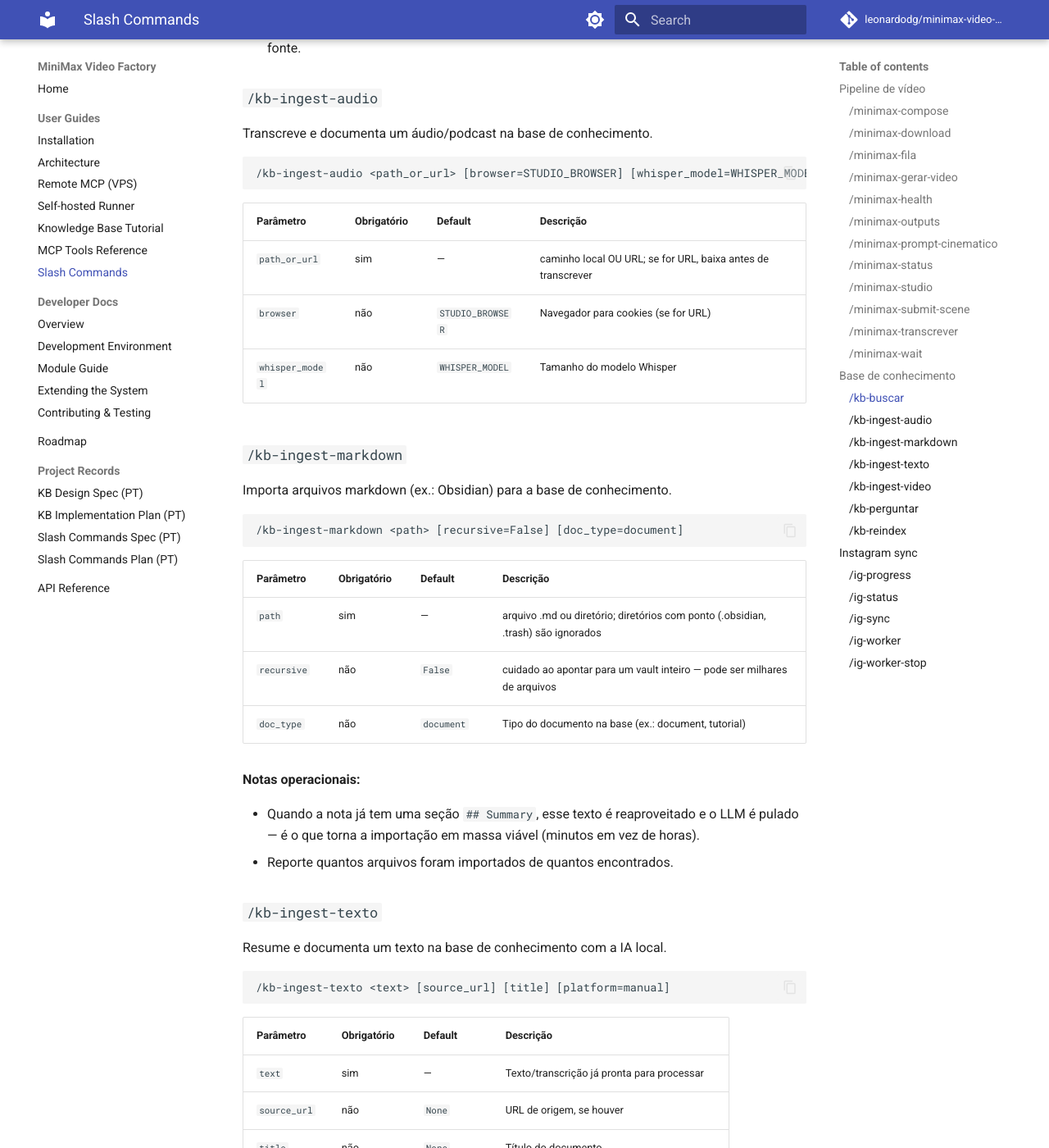
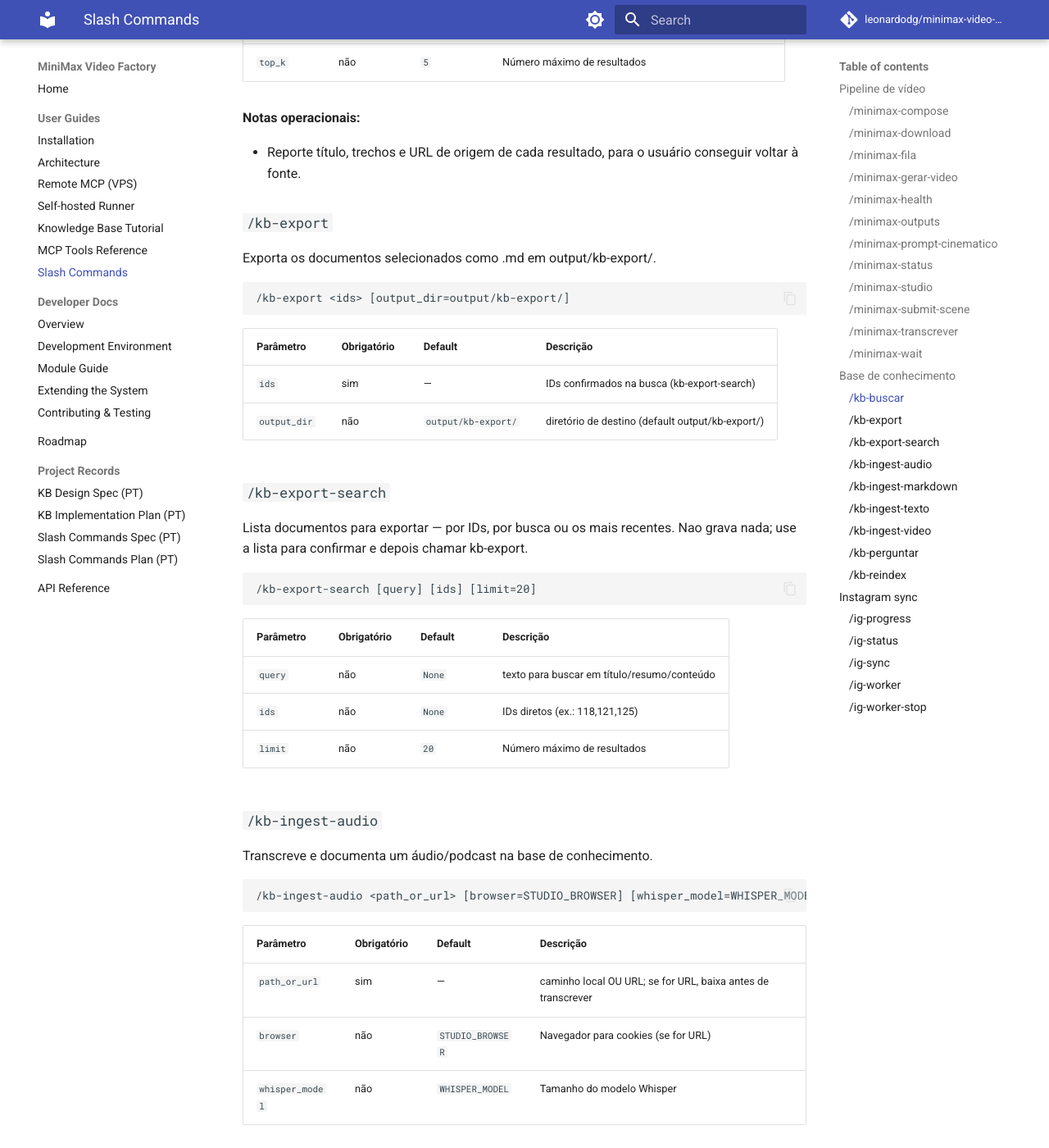
Before and after one commit to leonardodg/minimax-video-factory, an MkDocs documentation site: the page built from docs/COMMANDS.md, in a window 1280 px wide and 1400 px high, scrolled down 9277 px. Shown: the whole window at 82% size. Built offline with MkDocs 1.6.1 and Material for MkDocs 9.7.7, drawn with Linux system fonts in a browser that asks for light colours; comment, search, counter and statistics services are not loaded; some of the changed text lies outside the part shown.

Commit message:
feat: kb-export-search and kb-export MCP tools (24 -> 26 tools)

````diff
--- a/docs/COMMANDS.md
+++ b/docs/COMMANDS.md
@@ -15,6 +15,8 @@ Os comandos `kb-*` só funcionam contra o servidor **host** (`minimax-knowledge-
 | `/ig-worker` | `ig_worker_start` | Envia o comando 'start' ao daemon ig-worker (retoma o consumo da fila) |
 | `/ig-worker-stop` | `ig_worker_stop` | Envia o comando 'stop' ao daemon ig-worker (pausa o consumo da fila) |
 | `/kb-buscar` | `knowledge_search` | Busca na base de conhecimento (palavra-chave + semântica) |
+| `/kb-export` | `kb_export` | Exporta os documentos selecionados como .md em output/kb-export/ |
+| `/kb-export-search` | `kb_export_search` | Lista documentos para exportar — por IDs, por busca ou os mais recentes. Nao grava nada; use a lista para confirmar e depois chamar kb-export |
 | `/kb-ingest-audio` | `knowledge_ingest_audio` | Transcreve e documenta um áudio/podcast na base de conhecimento |
 | `/kb-ingest-markdown` | `knowledge_ingest_markdown` | Importa arquivos markdown (ex.: Obsidian) para a base de conhecimento |
 | `/kb-ingest-texto` | `knowledge_ingest_text` | Resume e documenta um texto na base de conhecimento com a IA local |
@@ -276,6 +278,33 @@ Busca na base de conhecimento (palavra-chave + semântica).
 
 - Reporte título, trechos e URL de origem de cada resultado, para o usuário conseguir voltar à fonte.
 
+### `/kb-export`
+
+Exporta os documentos selecionados como .md em output/kb-export/.
+
+```
+/kb-export <ids> [output_dir=output/kb-export/]
+```
+
+| Parâmetro | Obrigatório | Default | Descrição |
+|---|---|---|---|
+| `ids` | sim | — | IDs confirmados na busca (kb-export-search) |
+| `output_dir` | não | `output/kb-export/` | diretório de destino (default output/kb-export/) |
+
+### `/kb-export-search`
+
+Lista documentos para exportar — por IDs, por busca ou os mais recentes. Nao grava nada; use a lista para confirmar e depois chamar kb-export.
+
+```
+/kb-export-search [query] [ids] [limit=20]
+```
+
+| Parâmetro | Obrigatório | Default | Descrição |
+|---|---|---|---|
+| `query` | não | `None` | texto para buscar em título/resumo/conteúdo |
+| `ids` | não | `None` | IDs diretos (ex.: 118,121,125) |
+| `limit` | não | `20` | Número máximo de resultados |
+
 ### `/kb-ingest-audio`
 
 Transcreve e documenta um áudio/podcast na base de conhecimento.
````
Also changed, not shown: .claude/commands/kb-export-search.md (added, +20 -0 lines), .claude/commands/kb-export.md (added, +19 -0 lines), .opencode/command/kb-export-search.md (added, +16 -0 lines), .opencode/command/kb-export.md (added, +15 -0 lines), README.md (+2 -0 lines), docs/MCP_TOOLS.md (+28 -1 lines), 5 other files.
